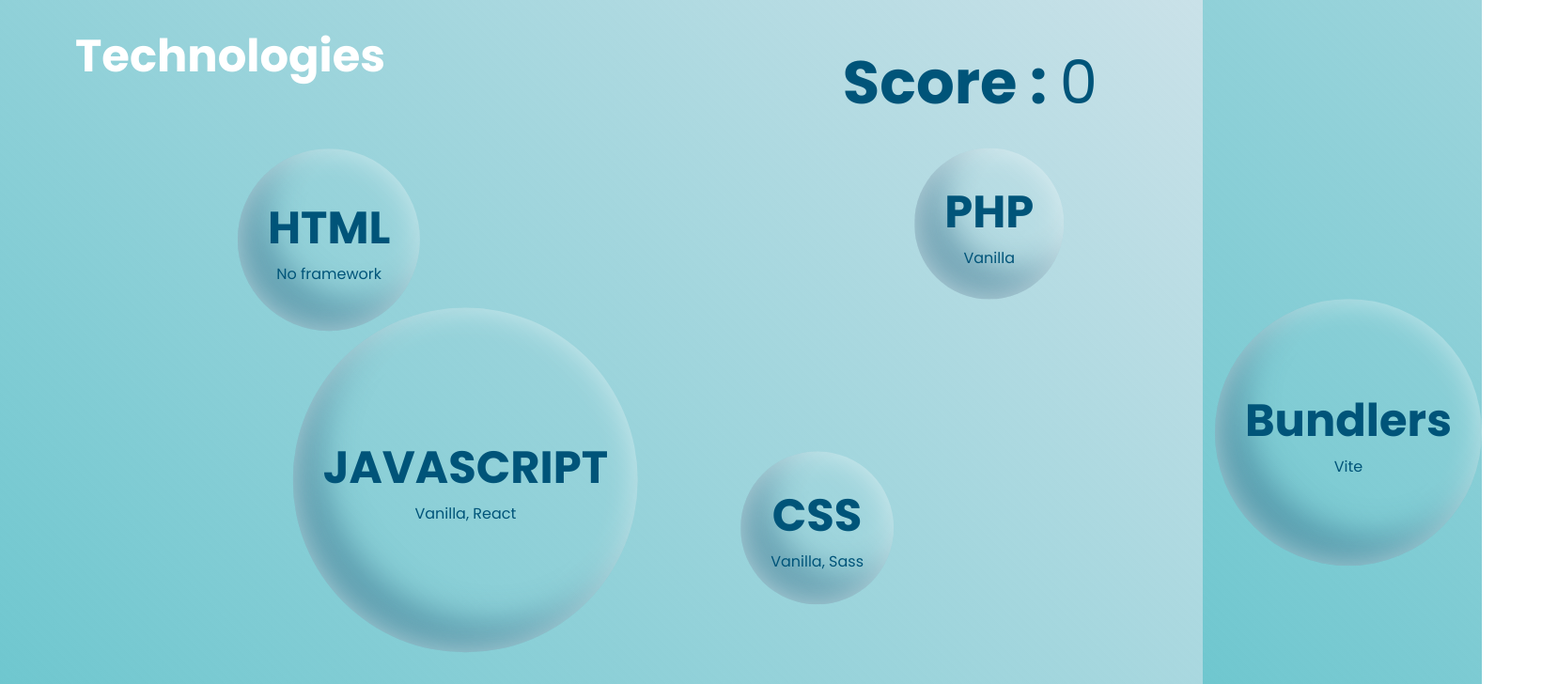
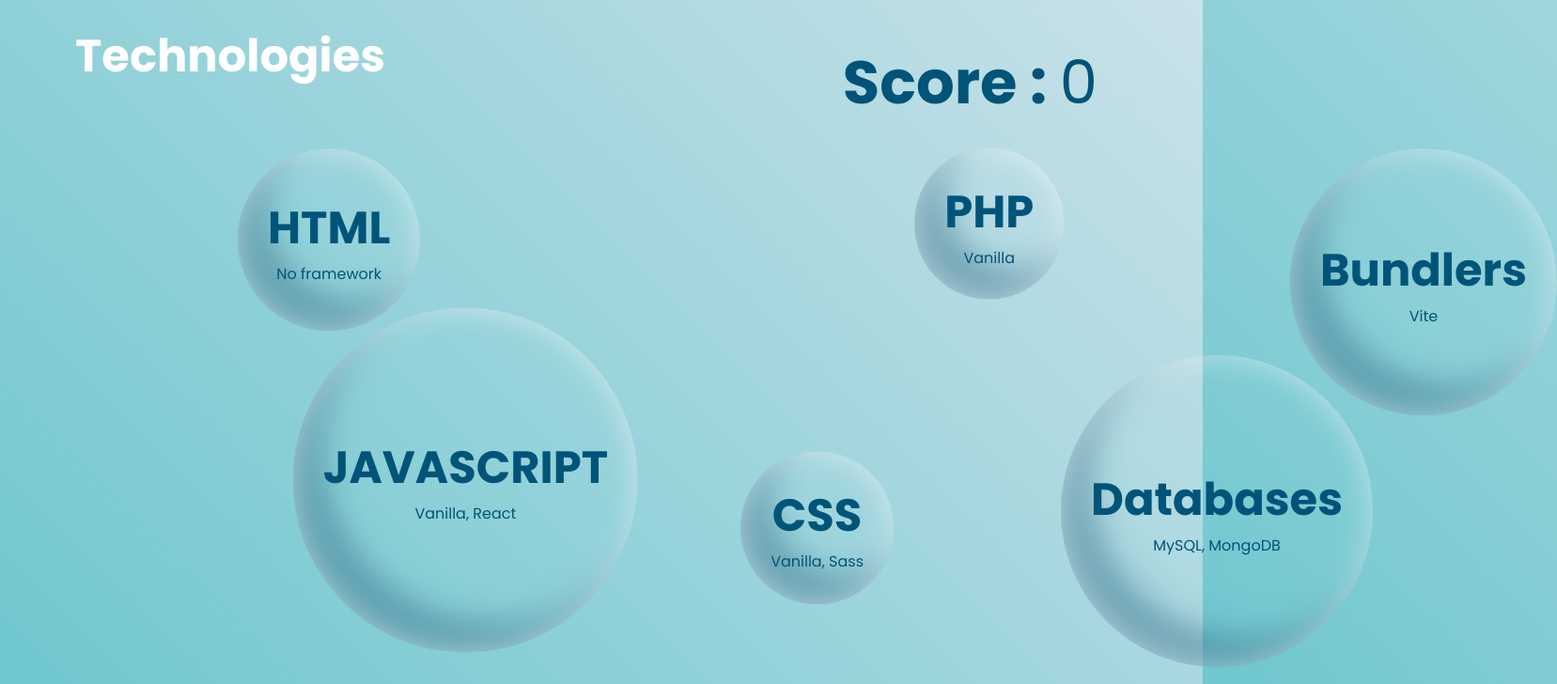
Before and after one commit to nathvda/Portfolio, a React (Vite) app in the folder portfolio/: page /technologies in a window 1280 px wide. Shown: the part 72-800 px from the top of the page at 94% size, 1657 px wide, since content can reach past the window. Built offline with nearby package versions, Linux system fonts and the light colour scheme.

Commit message:
still no images but well

```diff
--- a/portfolio/index.html
+++ b/portfolio/index.html
@@ -9,6 +9,6 @@
   </head>
   <body>
     <div id="root"></div>
-    <script type="module" src="/src/main.jsx"></script>
+    <script type="module" src="./src/main.jsx"></script>
   </body>
 </html>
--- a/portfolio/src/assets/scss/_partials/_technologies.scss
+++ b/portfolio/src/assets/scss/_partials/_technologies.scss
@@ -56,10 +56,16 @@
 }
 
 .technologiesblock:nth-child(5){
-    left:80rem;
-    top:25rem;
+    left:85rem;
+    top:15rem;
     animation:bubbles 5s infinite linear alternate-reverse;
 
+}
+
+.technologiesblock:nth-child(6) {
+	left: 70rem;
+    bottom: 1rem;
+	animation: bubbles 7s infinite linear alternate-reverse;
 }
 
 .technologiesblock:active{
--- a/portfolio/src/pages/Technologies.jsx
+++ b/portfolio/src/pages/Technologies.jsx
@@ -20,6 +20,7 @@
             <Techblock onClick={(e) => incr()} title="JAVASCRIPT" level="">Vanilla, React</Techblock>
             <Techblock onClick={(e) => incr()} title="PHP" level="">Vanilla</Techblock>
             <Techblock onClick={(e) => incr()} title="Bundlers" level="">Vite</Techblock>
+            <Techblock onClick={(e) => incr()} title="Databases" level="">MySQL, MongoDB</Techblock>
         </div>
         <div className="score">
             <b>Score : </b>
```
